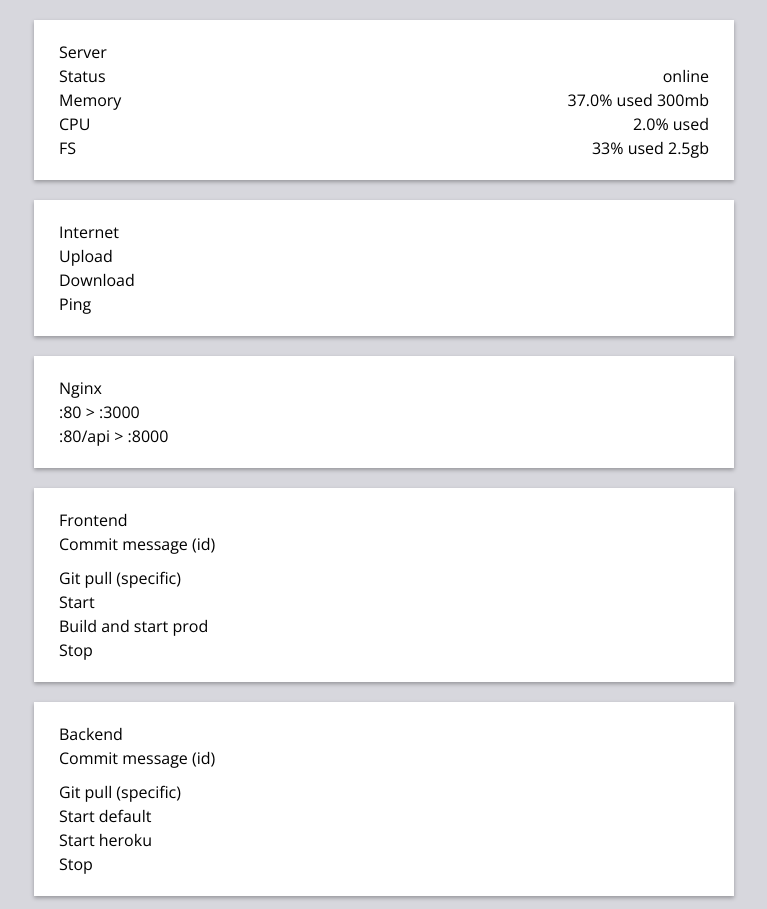
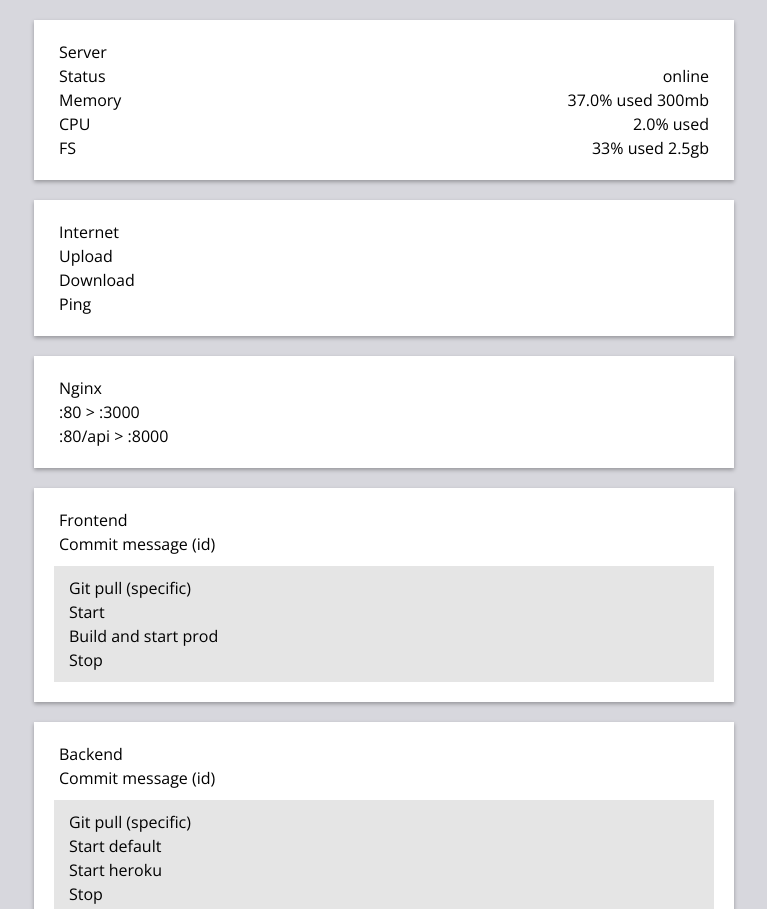
Before and after one commit to mpakunderscore/ci, a website: page web/index.html in a window 1280 px wide. Shown: the top 909 px of the page, without its empty margins (256-1023 px from the left). Drawn offline with nearby package versions, Linux system fonts and the light colour scheme.

Commit message:
Some fix

```diff
--- a/index.js
+++ b/index.js
@@ -10,7 +10,7 @@
 
 let server = require('http').Server(app);
 
-const port = process.env.PORT || 4040;
+const port = process.env.CI_PORT || 4040;
 
 app.get('/services', function (request, response) {
     response.json(services());
--- a/web/css/index.css
+++ b/web/css/index.css
@@ -96,6 +96,13 @@
 
 .controls {
     margin-top: 10px;
+    padding: 10px;
+
+    background-color: rgba(0, 0, 0, 0.1);
+}
+
+.controls > div {
+    margin-left: 10px;
 }
 
 .controls > div:hover {
```
